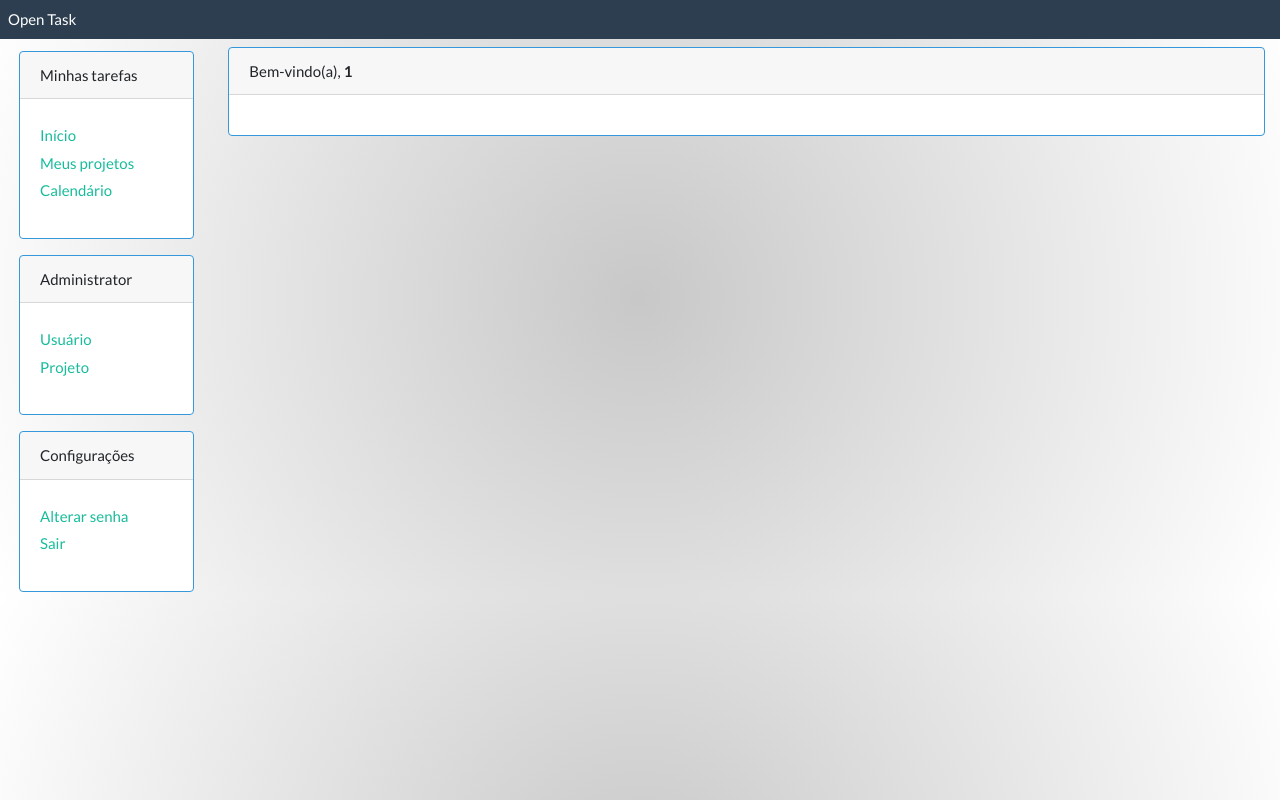
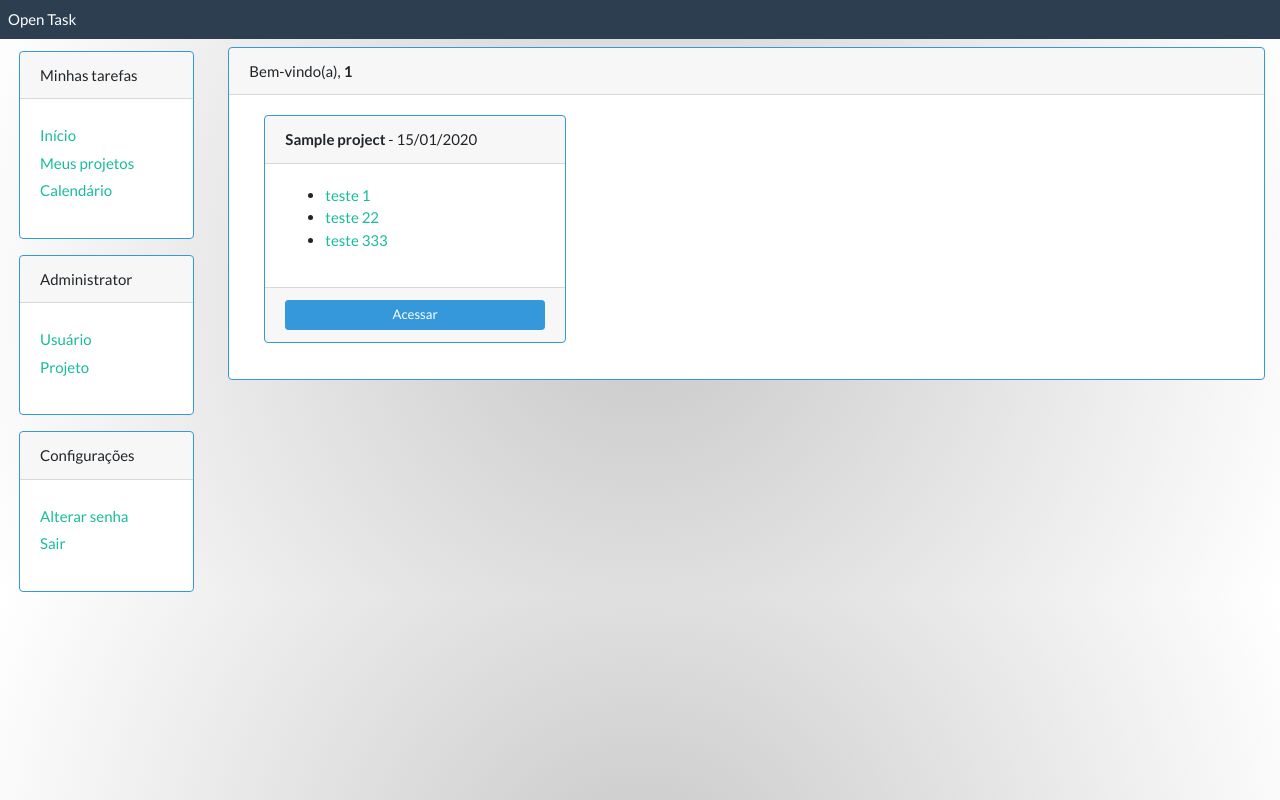
Before and after one commit to satellasoft/OpenTask, a PHP site: page / in a window 1280 px wide. Run offline with PHP 8.4, Linux system fonts and the light colour scheme; the visitor is signed in with stand-in values (Sample User, id 1); tables that the repository leaves empty hold one stand-in row (values such as "Sample post").

Commit message:
My projects begin

```diff
--- a/App/Controller/HomeController.php
+++ b/App/Controller/HomeController.php
@@ -10,11 +10,12 @@ class HomeController extends Controller{
   }
 
   public function index(){
-    $this->Load("layout/home.php");
+    $listProject = (new \App\Model\UserProjectModel())->getMyProjects($_SESSION['i']);
+    $this->Load("layout/home.php", ["listProject" => $listProject]);
   }
 
   public function Headerindex(){
-    echo "<title>Login - Home</title>";
+    echo "<title>Home - Open Task</title>";
   }
 }
 ?>
--- a/App/Model/UserProjectModel.php
+++ b/App/Model/UserProjectModel.php
@@ -71,4 +71,45 @@ class UserProjectModel{
       return null;
     }
   }
+
+  public function getMyProjects($userId){
+    try{
+      $sql = "SELECT p.id, p.pr_title, p.pr_deadline FROM project p INNER JOIN user_project up ON up.project_id = p.id AND up.user_id = :userid WHERE up.up_status = 1 AND p.pr_status = 1 ORDER BY p.pr_created ASC";
+      $param = array(
+        ":userid" => $userId
+      );
+
+      $dt = $this->pdo->ExecuteQuery($sql, $param);
+      $listProject = [];
+
+      foreach($dt as $dr){
+        $listProject[] = (object)array(
+          "id" => $dr["id"],
+          "title" => $dr["pr_title"],
+          "deadline" => $dr["pr_deadline"]
+        );
+      }
+
+      return $listProject;
+    }catch(PDOException $ex){
+      echo $ex->getMessage();
+      return null;
+    }
+  }
+
+  public function checkPermission($projectId, $userId){
+    try{
+      $sql = "select up_status FROM user_project WHERE user_id = :userid AND project_id = :projectid AND up_status = :status";
+      $params = [
+        ":userid" => $userId,
+        ":projectid" => $projectId,
+        ":status" => 1//active
+      ];
+
+      return ($this->pdo->NumberRows($sql, $params) == 1);
+    }catch(PDOException $ex){
+      echo $ex->getMessage();
+      return false;
+    }
+  }
 }
--- a/App/View/layout/danied.php
+++ b/App/View/layout/danied.php
@@ -4,5 +4,4 @@
   <p>Você não possui permissão para acessar esse módulo.</p>
   <a href="<?=BASE?>" class="btn btn-secondary">Home</a>
   </div>
-
 </div>
--- a/App/View/layout/home.php
+++ b/App/View/layout/home.php
@@ -3,7 +3,29 @@
     Bem-vindo(a), <span class="font-weight-bold"><?=$_SESSION["n"]?></span>
   </div>
   <div class="card-body">
-
+    <div class="row">
+      <?php
+      foreach($listProject as $project){
+        ?>
+        <div class="col-md-4 no-padding">
+          <div class="card border-info mb-3">
+            <div class="card-header"><span class="font-weight-bold"><?=mb_substr($project->title, 0, 25);?></span> - <?=convertDate($project->deadline, "d/m/Y");?></div>
+            <div class="card-body">
+              <ul>
+                <li> <a href="#">teste 1</a> </li>
+                <li> <a href="#">teste 22</a> </li>
+                <li> <a href="#">teste 333</a> </li>
+              </ul>
+            </div>
+            <div class="card-footer">
+              <a href="<?=BASE?>userproject/check/<?=$project->id;?>" class="w-100 btn btn-info btn-sm">Acessar</a>
+            </div>
+          </div>
+        </div>
+        <?php
+      }
+      ?>
+    </div>
   </div>
 </div>
 </div>
--- a/Public/css/style.css
+++ b/Public/css/style.css
@@ -22,3 +22,10 @@ body{
 .menu-side a{
   text-decoration: none;
 }
+
+
+@media (max-width: 480px) {
+  .no-padding{
+    padding:0 !important;
+  }
+}
```
Also changed, not shown: App/Controller/ProjectController.php (+11 -0 lines), App/Controller/UserProjectController.php (+15 -1 lines), App/View/project/myproject.php (added, +21 -0 lines), Public/img/project.png (added).
